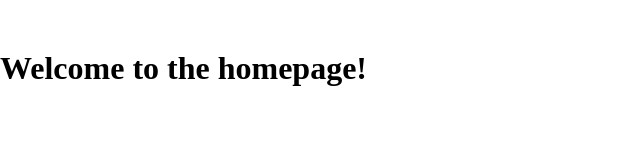
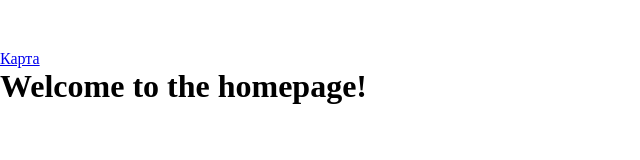
Before and after one commit to NBhey/Project-Weather, a website built with webpack: page index.html in a window 1280 px wide. Shown: the whole page, without its empty margins (0-640 px from the left). Built offline with nearby package versions, Linux system fonts and the light colour scheme; no server answers.

Commit message:
change html

```diff
--- a/index.html
+++ b/index.html
@@ -21,6 +21,7 @@
 
         </div>
         <div class="content__city-info">
+          <a href="#/">Карта</a>
           <div id="map"></div>
         </div>
       </section>
```
